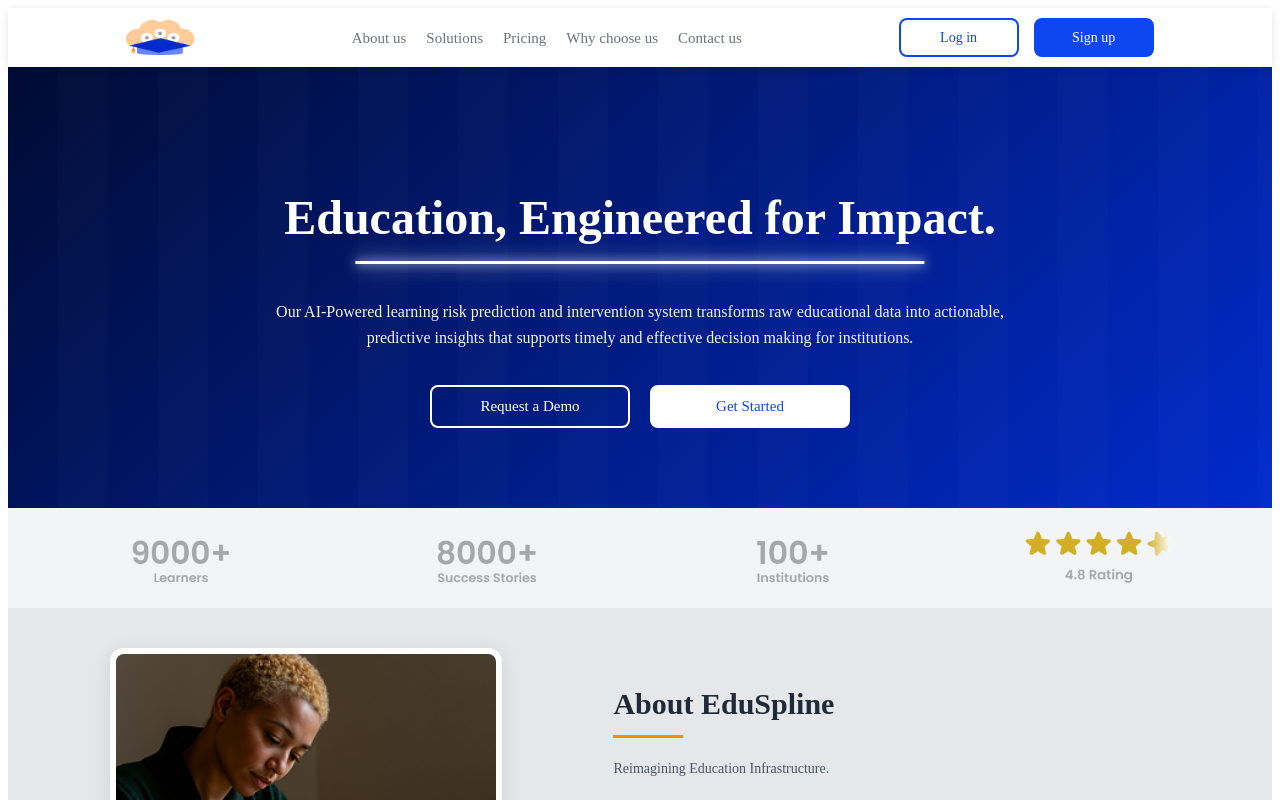
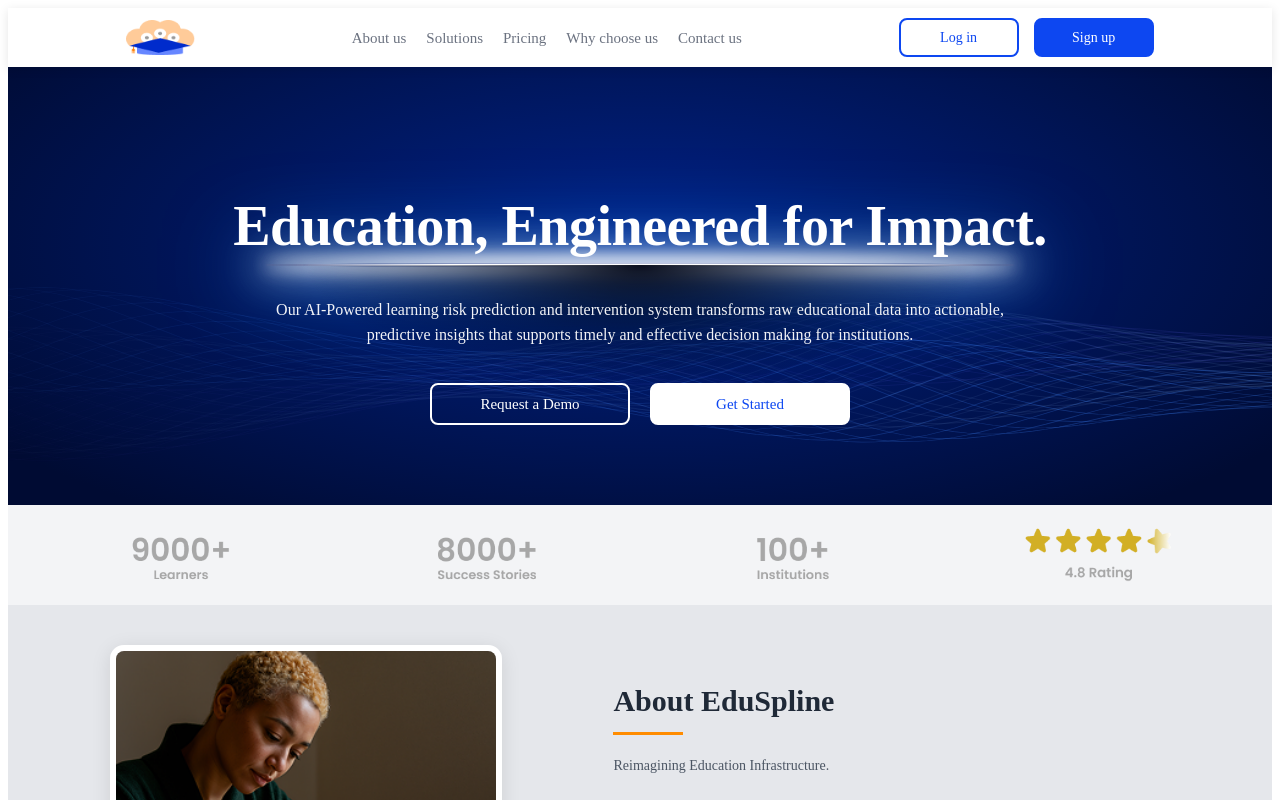
Before and after one commit to Tech4dev-Group-55/Eduspline-frontend, a React (Vite) app: page / in a window 1280 px wide. Shown: the top 800 px of the page. Built offline with nearby package versions, Linux system fonts and the light colour scheme.

Commit message:
I added the OurSolutions, WhyUs and Pricing sections

```diff
--- a/src/components/About/About.jsx
+++ b/src/components/About/About.jsx
@@ -3,7 +3,7 @@ import './About.css';
 
 const About = () => {
   return (
-    <section className="about">
+    <section id="about" className="about">
       <div className="about-container">
 
         <div className="about-image">
--- a/src/components/Hero/Hero.css
+++ b/src/components/Hero/Hero.css
@@ -1,28 +1,9 @@
 .hero {
-  background: linear-gradient(135deg, #000B33 0%, #002BCC 100%);
+  background: radial-gradient(ellipse at 50% 40%, #002288 0%, #000B33 90%);
   padding: 80px 40px;
   text-align: center;
   position: relative;
   overflow: hidden;
-}
-
-/* Wave pattern background */
-.hero::before {
-  content: '';
-  position: absolute;
-  bottom: 0;
-  left: 0;
-  width: 100%;
-  height: 100%;
-  background-image:
-    repeating-linear-gradient(
-      90deg,
-      transparent,
-      transparent 50px,
-      rgba(255, 255, 255, 0.03) 50px,
-      rgba(255, 255, 255, 0.03) 100px
-    );
-  opacity: 0.5;
 }
 
 .hero-container {
@@ -32,39 +13,98 @@
   z-index: 1;
 }
 
-.hero-title {
-  font-size: 48px;
-  font-weight: 700;
-  color: white;
-  margin-bottom: 10px;
-  line-height: 1.3;
+.hero-title-wrapper {
   position: relative;
-  display: inline-block;
+  display: flex;
+  flex-direction: column;
+  align-items: center;
+  margin-bottom: 20px;
+  z-index: 10;
 }
 
-/* White glowing underline under heading */
-.hero-title::after {
-  content: '';
+.hero-title {
+  font-size: 56px;
+  font-weight: 800;
+  color: white;
+  margin-bottom: 0px;
+  line-height: 1.2;
+  position: relative;
+  z-index: 2;
+  letter-spacing: -0.5px;
+}
+
+.glowing-slit-container {
+  position: relative;
+  width: 90%;
+  max-width: 750px;
+  height: 4px;
+  margin-top: 2px;
+  z-index: 1;
+}
+
+.glowing-slit {
   position: absolute;
-  bottom: -15px;
+  top: 0;
   left: 50%;
   transform: translateX(-50%);
-  width: 80%;
-  height: 3px;
-  background: white;
+  width: 100%;
+  height: 100%;
+  background: radial-gradient(ellipse at center, #ffffff 0%, #ffffff 40%, rgba(255, 255, 255, 0.4) 70%, transparent 100%);
+  border-radius: 50%;
   box-shadow:
-    0 0 10px rgba(255, 255, 255, 0.8),
-    0 0 20px rgba(255, 255, 255, 0.6),
-    0 0 30px rgba(255, 255, 255, 0.4);
+    0 -4px 15px 3px rgba(255, 255, 255, 0.9),
+    0 4px 15px 3px rgba(255, 255, 255, 0.9),
+    0 0 40px 10px rgba(255, 255, 255, 0.7),
+    0 0 80px 20px rgba(0, 150, 255, 0.5);
+}
+
+.slit-shadow {
+  position: absolute;
+  top: 2px;
+  left: 50%;
+  transform: translateX(-50%);
+  width: 90%;
+  height: 120px;
+  background: radial-gradient(ellipse at top center, rgba(0, 5, 20, 0.95) 0%, rgba(0, 10, 30, 0.4) 40%, transparent 70%);
+  pointer-events: none;
+}
+
+/* Wavy BG styles */
+.hero-wavy-container {
+  position: absolute;
+  bottom: 0;
+  left: 0;
+  width: 200%;
+  height: 60%;
+  z-index: 0;
+  pointer-events: none;
+  animation: driftLeft 40s linear infinite;
+}
+
+.hero-wavy-svg {
+  width: 100%;
+  height: 100%;
+}
+
+@keyframes driftLeft {
+  0% {
+    transform: translateX(0);
+  }
+
+  100% {
+    transform: translateX(-50%);
+  }
 }
 
 .hero-description {
   font-size: 16px;
   color: rgba(255, 255, 255, 0.95);
   max-width: 750px;
-  margin: 40px auto 35px;
+  margin: 30px auto 35px;
   line-height: 1.6;
   font-weight: 400;
+  position: relative;
+  z-index: 10;
 }
 
 .hero-buttons {
@@ -115,7 +155,8 @@
   }
 
   .hero-buttons {
-    flex-direction: row;  /* Keep them side by side */
+    flex-direction: row;
+    /* Keep them side by side */
     gap: 10px;
     justify-content: center;
     flex-wrap: wrap;
@@ -123,7 +164,8 @@
   }
 
   .hero-buttons button {
-    padding: 8px 24px;  /* Smaller buttons for mobile */
+    padding: 8px 24px;
+    /* Smaller buttons for mobile */
     font-size: 13px;
     min-width: auto;
   }
--- a/src/components/Hero/Hero.jsx
+++ b/src/components/Hero/Hero.jsx
@@ -2,13 +2,80 @@ import React from 'react';
 import Button from '../Button/Button';
 import './Hero.css';
 
+const renderHeroRibbon = (lines, basePhase, freq, centerAmp, spreadAmp, colorParams) => {
+  return Array.from({ length: lines }).map((_, i) => {
+    const linePhase = (i / lines) * Math.PI * 2 + basePhase;
+    let d = '';
+    for (let x = 0; x <= 2880; x += 15) {
+      const nx = x / 1440; // Normalize based on single viewport width for matching wavelength
+      const centerY = 300 + Math.sin(nx * Math.PI * 1.5) * centerAmp + Math.cos(nx * Math.PI * 2) * centerAmp * 0.5;
+      const spread = spreadAmp * (0.8 + 0.4 * Math.sin(nx * Math.PI * 3));
+      const y = centerY + Math.sin(nx * Math.PI * freq + linePhase) * spread;
+      d += `${x === 0 ? 'M' : 'L'} ${x} ${y.toFixed(2)} `;
+    }
+    return (
+      <path
+        key={`${freq}-${linePhase}`}
+        d={d}
+        fill="none"
+        stroke={colorParams.stroke}
+        strokeWidth={colorParams.weight}
+        opacity={colorParams.opacity}
+      />
+    );
+  });
+};
+
+const HeroWavyBackground = () => (
+  <div className="hero-wavy-container">
+    <svg
+      className="hero-wavy-svg"
+      viewBox="0 0 2880 600"
+      preserveAspectRatio="none"
+      xmlns="http://www.w3.org/2000/svg"
+    >
+      <defs>
+        <linearGradient id="hero-grad1" x1="0%" y1="0%" x2="100%" y2="0%">
+          <stop offset="0%" stopColor="rgba(59, 130, 246, 0)" />
+          <stop offset="25%" stopColor="rgba(59, 130, 246, 0.2)" />
+          <stop offset="50%" stopColor="rgba(59, 130, 246, 0.4)" />
+          <stop offset="75%" stopColor="rgba(59, 130, 246, 0.2)" />
+          <stop offset="100%" stopColor="rgba(59, 130, 246, 0)" />
+        </linearGradient>
+        <linearGradient id="hero-grad2" x1="0%" y1="0%" x2="100%" y2="0%">
+          <stop offset="0%" stopColor="rgba(99, 102, 241, 0)" />
+          <stop offset="30%" stopColor="rgba(99, 102, 241, 0.15)" />
+          <stop offset="60%" stopColor="rgba(99, 102, 241, 0.3)" />
+          <stop offset="90%" stopColor="rgba(99, 102, 241, 0)" />
+        </linearGradient>
+        <linearGradient id="hero-grad3" x1="0%" y1="0%" x2="100%" y2="0%">
+          <stop offset="0%" stopColor="rgba(147, 197, 253, 0)" />
+          <stop offset="40%" stopColor="rgba(147, 197, 253, 0.2)" />
+          <stop offset="80%" stopColor="rgba(147, 197, 253, 0.4)" />
+          <stop offset="100%" stopColor="rgba(147, 197, 253, 0)" />
+        </linearGradient>
+      </defs>
+      {renderHeroRibbon(15, 0, 3, -80, 100, { stroke: 'url(#hero-grad1)', weight: 1.5, opacity: 0.8 })}
+      {renderHeroRibbon(12, Math.PI / 4, 4, 120, 70, { stroke: 'url(#hero-grad2)', weight: 1, opacity: 0.6 })}
+      {renderHeroRibbon(20, Math.PI / 2, 2.5, 40, 120, { stroke: 'url(#hero-grad3)', weight: 0.8, opacity: 0.7 })}
+    </svg>
+  </div>
+);
+
 const Hero = () => {
   return (
     <section className="hero">
+      <HeroWavyBackground />
       <div className="hero-container">
-        <h1 className="hero-title">
-          Education, Engineered for Impact.
-        </h1>
+        <div className="hero-title-wrapper">
+          <h1 className="hero-title">
+            Education, Engineered for Impact.
+          </h1>
+          <div className="glowing-slit-container">
+            <div className="glowing-slit"></div>
+            <div className="slit-shadow"></div>
+          </div>
+        </div>
 
         <p className="hero-description">
           Our AI-Powered learning risk prediction and intervention system transforms
--- a/src/components/OurSolutions/OurSolutions.jsx
+++ b/src/components/OurSolutions/OurSolutions.jsx
@@ -1,9 +1,12 @@
 import React from 'react';
 import './OurSolutions.css';
+import image1 from '../../SolutionsImages/image 1.png';
+import image2 from '../../SolutionsImages/image 2.png';
+import image3 from '../../SolutionsImages/image 3.png';
 
 const OurSolutions = () => {
   return (
-    <section className="solutions-section">
+    <section id="solutions" className="solutions-section">
       <div className="container">
         <h2 className="section-title">
           Our Solutions
@@ -14,9 +17,7 @@ const OurSolutions = () => {
           {/* Solution 1 */}
           <div className="solution-item">
             <div className="solution-image-container">
-              <div className="solution-image placeholder-image image-1">
-                 {/* Placeholder for actual image */}
-              </div>
+              <img src={image1} alt="Analysis & Insight Engine" className="solution-image" />
             </div>
 
             <div className="solution-text-card">
@@ -69,18 +70,14 @@ const OurSolutions = () => {
             </div>
 
             <div className="solution-image-container">
-              <div className="solution-image placeholder-image image-2">
-                 {/* Placeholder for actual image */}
-              </div>
+              <img src={image2} alt="Enterprise & Institutional Integrations" className="solution-image" />
             </div>
           </div>
 
           {/* Solution 3 */}
           <div className="solution-item">
             <div className="solution-image-container">
-              <div className="solution-image placeholder-image image-3">
-                 {/* Placeholder for actual image */}
-              </div>
+              <img src={image3} alt="Early warning & Intervention model" className="solution-image" />
             </div>
 
             <div className="solution-text-card">
--- a/src/components/Pricing/Pricing.jsx
+++ b/src/components/Pricing/Pricing.jsx
@@ -35,7 +35,7 @@ const PRICING_PLANS = [
 
 const Pricing = () => {
   return (
-    <section className="pricing-section">
+    <section id="pricing" className="pricing-section">
       <div className="pricing-top-section">
         <div className="container">
           <div className="section-header">
@@ -62,7 +62,7 @@ const Pricing = () => {
       </div>
 
       {/* Bottom CTA Banner */}
-      <div className="pricing-cta-banner">
+      <div id="contact" className="pricing-cta-banner">
         <div className="container banner-container">
           <div className="banner-text-content">
             <p className="banner-heading">If learning outcomes matter to your organization, EduSpline is built for you.</p>
--- a/src/components/WhyChooseUs/WhyChooseUs.css
+++ b/src/components/WhyChooseUs/WhyChooseUs.css
@@ -8,7 +8,7 @@
     overflow: hidden;
 }
 
-.bg-pattern-placeholder {
+.wavy-bg-container {
     position: absolute;
     top: 0;
     left: 0;
@@ -16,13 +16,13 @@
     height: 100%;
     z-index: 0;
     pointer-events: none;
-    /* Simple placeholder for curved lines */
-    background-image: radial-gradient(circle at 15% 50%, rgba(59, 130, 246, 0.03) 0%, transparent 50%),
-        radial-gradient(circle at 85% 30%, rgba(59, 130, 246, 0.03) 0%, transparent 50%);
+    overflow: hidden;
 }
 
-/* We could add CSS-based curved lines using SVG background image if needed,
-   but prompt said leave image part as placeholder. */
+.wavy-bg-svg {
+    width: 100%;
+    height: 100%;
+}
 
 .why-choose-us-section .container {
     max-width: 1200px;
--- a/src/components/WhyUs/WhyUs.css
+++ /dev/null
@@ -1,3 +0,0 @@
-/* =========================================
-   Why Choose Us Section
-   ========================================= */
--- a/src/components/WhyUs/WhyUs.jsx
+++ /dev/null
@@ -1,2 +0,0 @@
-
-<p> Why Choose Us </p>
--- a/src/index.css
+++ b/src/index.css
@@ -0,0 +1,3 @@
+html {
+    scroll-behavior: smooth;
+}
```
Also changed, not shown: src/components/OurSolutions/OurSolutions.css (+21 -24 lines), src/components/WhyChooseUs/WhyChooseUs.jsx (+61 -3 lines).
